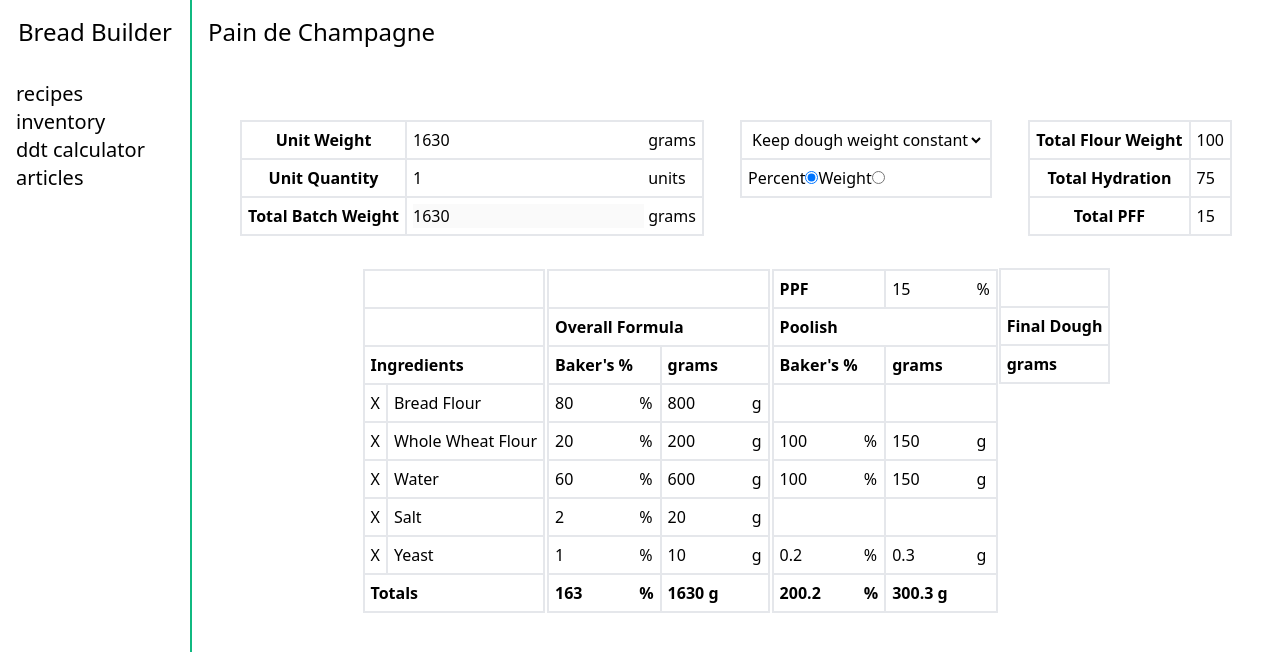
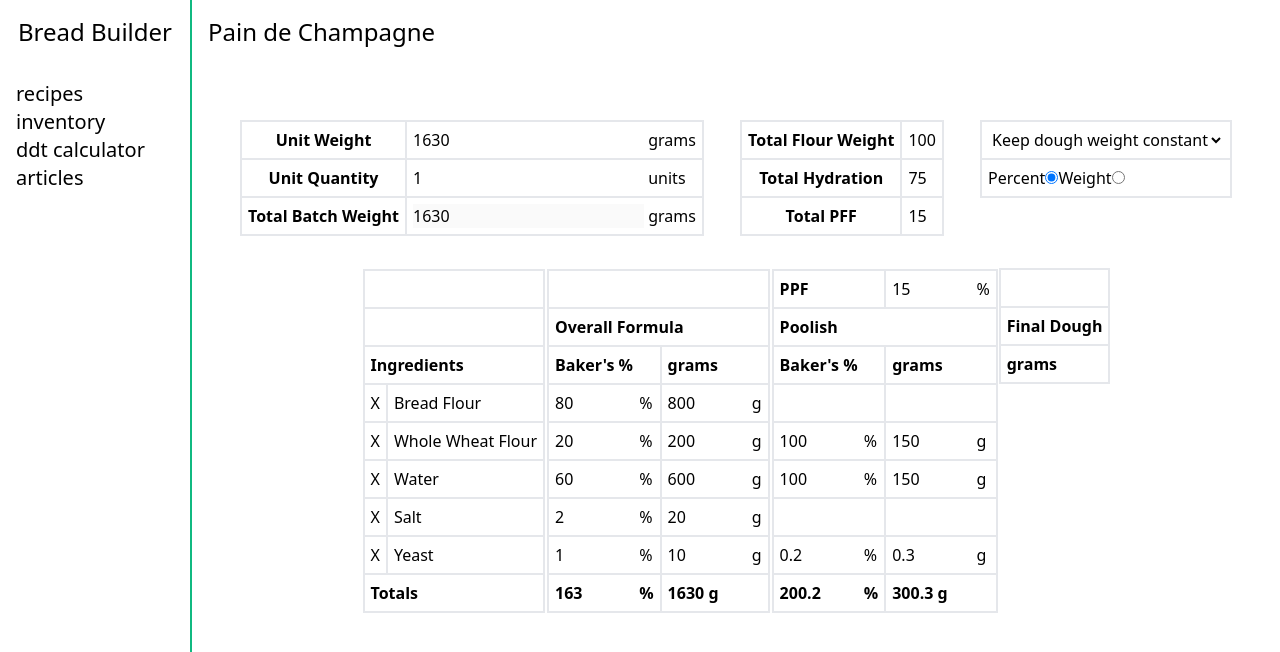
Before and after one commit to scottross123/bread-builder, a React (Vite) app: page / in a window 1280 px wide. Shown: the top 652 px of the page. Built offline with nearby package versions, Linux system fonts and the light colour scheme.

Commit message:
added info table

```diff
--- /dev/null
+++ b/src/components/InfoTable.tsx
@@ -0,0 +1,19 @@
+type InfoTableProps = {
+    children: JSX.Element[],
+}
+
+const InfoTable = (props: InfoTableProps) => {
+    const { children } = props;
+
+    return (
+        <div>
+            <table>
+                <tbody>
+                    {children}
+                </tbody>
+            </table>
+        </div>
+    );
+}
+
+export default InfoTable;
--- a/src/components/index.ts
+++ b/src/components/index.ts
@@ -2,10 +2,12 @@ import AppLayout from "./AppLayout";
 import Cell from "./Cell";
 import Header from "./Header";
 import Sidebar from "./Sidebar";
+import InfoTable from "./InfoTable";
 
 export {
     AppLayout,
     Cell,
     Header,
     Sidebar,
+    InfoTable,
 };
--- a/src/features/editor/components/EditorLayout.tsx
+++ b/src/features/editor/components/EditorLayout.tsx
@@ -1,5 +1,5 @@
 type EditorLayoutProps = {
-    children: JSX.Element
+    children: JSX.Element[],
 }
 
 const EditorLayout = (props: EditorLayoutProps) => {
--- a/src/features/editor/components/FormulaControls/ConstantWeight.tsx
+++ b/src/features/editor/components/FormulaControls/ConstantWeight.tsx
@@ -1,6 +1,6 @@
 import { ChangeEvent, Dispatch, SetStateAction } from "react";
 import { InputMode, WhichWeightConstant } from "@/types";
-import { Cell } from "@/components";
+import { Cell, InfoTable } from "@/components";
 import InputModeSelection from "./InputModeSelection";
 import { FormulaControlsProps } from "./FormulaControls";
 
@@ -22,9 +22,7 @@ const ConstantWeight = (props: ConstantWeightProps) => {
     }
 
     return (
-        <div>
-        <table>
-            <tbody>
+        <InfoTable>
             <tr>
                 <Cell>
                     <select className="bg-inherit" onChange={handleChange}>
@@ -42,9 +40,7 @@ const ConstantWeight = (props: ConstantWeightProps) => {
                     />
                 </Cell>
             </tr>
-            </tbody>
-        </table>
-        </div>
+        </InfoTable>
     )
 }
 
--- a/src/features/editor/components/FormulaControls/FormulaControls.tsx
+++ b/src/features/editor/components/FormulaControls/FormulaControls.tsx
@@ -39,15 +39,14 @@ const FormulaControls = (props: FormulaControlsProps) => {
                 changeUnitWeight={changeUnitWeight}
             />
 
+            <Vitals />
+
             <ConstantWeight
                 inputMode={inputMode}
                 setInputMode={setInputMode}
                 whichWeightConstant={whichWeightConstant}
                 setWhichWeightConstant={setWhichWeightConstant}
             />
-
-
-            <Vitals />
         </div>
     );
 }
--- a/src/features/editor/components/FormulaControls/Vitals.tsx
+++ b/src/features/editor/components/FormulaControls/Vitals.tsx
@@ -1,4 +1,4 @@
-import { Cell } from "@/components";
+import { Cell, InfoTable } from "@/components";
 
 type VitalsProps = {
     formulaId: string,
@@ -9,9 +9,7 @@ type VitalsProps = {
 
 const Vitals = () => {
     return (
-        <div>
-            <table>
-                <tbody>
+        <InfoTable>
             <tr>
                 <Cell heading>Total Flour Weight</Cell>
                 <Cell>100</Cell>
@@ -24,9 +22,7 @@ const Vitals = () => {
                 <Cell heading>Total PFF</Cell>
                 <Cell>15</Cell>
             </tr>
-                </tbody>
-            </table>
-        </div>
+        </InfoTable>
     );
 }
 
--- a/src/features/editor/components/FormulaControls/Weight.tsx
+++ b/src/features/editor/components/FormulaControls/Weight.tsx
@@ -1,4 +1,4 @@
-import { Cell } from "@/components"
+import { Cell, InfoTable } from "@/components"
 import { formatNumber } from "@/utils";
 import { ChangeEvent } from "react";
 import { FormulaControlsProps } from "./FormulaControls";
@@ -32,9 +32,7 @@ const Weight = (props: WeightProps) => {
 
 
     return (
-        <div>
-        <table>
-            <tbody>
+        <InfoTable>
             <tr>
                 <Cell heading>Unit Weight</Cell>
                 <Cell unit="grams">
@@ -67,9 +65,7 @@ const Weight = (props: WeightProps) => {
                     />
                 </Cell>
             </tr>
-            </tbody>
-        </table>
-        </div>
+        </InfoTable>
     );
 }
 
```
Lines whose indentation alone changed are shown as unchanged.
